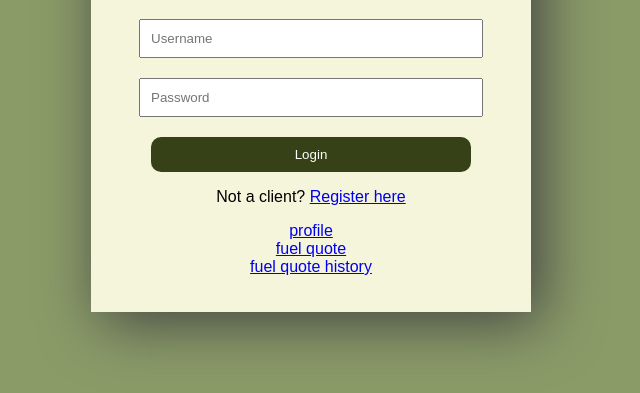
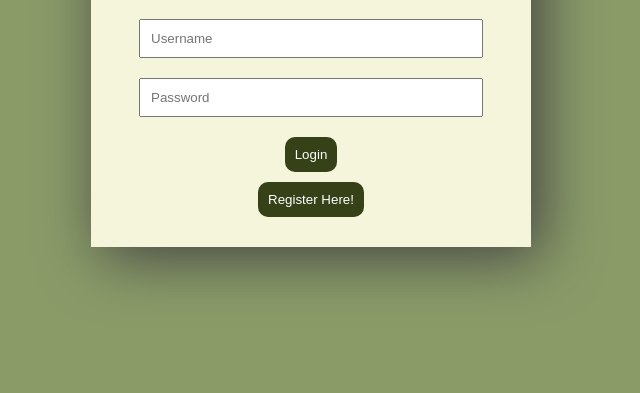
Before and after one commit to saalihahlatiff/FuelQuotePredictor, a plain HTML site: page index.html in a window 1280 px wide. Shown: the part 217-610 px from the top of the page, without its empty margins (329-969 px from the left). Drawn offline with Linux system fonts and the light colour scheme.

Commit message:
added some new restructures

```diff
--- a/client/style.css
+++ b/client/style.css
@@ -1,7 +1,11 @@
 body {
+  background-color: #8a9b68;
   padding: 10%;
+}
 
-  background-color: #8A9B68;
+.profile,
+.account {
+  padding: 5%;
 }
 
 .container {
@@ -10,7 +14,7 @@ body {
   padding: 20px;
 
   background-color: beige;
-  filter: drop-shadow(10px 10px 30px #424243)
+  filter: drop-shadow(10px 10px 30px #424243);
 }
 
 input,
@@ -20,7 +24,6 @@ button {
   margin: 10px auto;
   width: 80%;
   padding: 10px;
-
 }
 
 button {
@@ -29,19 +32,21 @@ button {
   border: none;
   cursor: pointer;
   border-radius: 10px;
+  max-width: fit-content;
 }
 
 button:hover {
   background-color: #2d0258;
 }
 
-h1, p{
+h1,
+p {
   font-family: sans-serif;
   text-align: center;
 }
 
 label {
-  text-align:left;
+  text-align: left;
   padding-left: 5%;
   padding-top: 5%;
 }
@@ -54,7 +59,17 @@ input {
   max-width: fit-content;
 }
 
-td, tr{
+td,
+tr {
   background-color: #e0e3ce;
   padding: 5% 2%;
 }
+
+a {
+  text-decoration: none;
+}
+
+.menu-options button {
+  max-width: none;
+  height: 80px;
+}
--- a/index.html
+++ b/index.html
@@ -8,22 +8,11 @@
   </head>
   <body>
     <div class="container">
-      <div id="loginForm">
-        <h1>Fuel Quote Predictor</h1>
-        <input type="text" id="username" placeholder="Username" />
-        <input type="password" id="password" placeholder="Password" />
-        <button>Login</button>
-        <p>
-          Not a client?
-          <a href="client/register.html">Register here</a>
-        </p>
-      </div>
-
-      <p>
-        <a href="client/profile.html">profile</a> <br />
-        <a href="client/fuelQuote.html">fuel quote</a> <br />
-        <a href="client/quoteHistory.html">fuel quote history</a>
-      </p>
+      <h1>Fuel Quote Predictor</h1>
+      <input type="text" id="username" placeholder="Username" />
+      <input type="password" id="password" placeholder="Password" />
+      <a href="client/profile.html"><button>Login</button></a>
+      <a href="client/register.html"><button>Register Here!</button></a>
     </div>
   </body>
 </html>
```
Also changed, not shown: client/profile.html (+2 -2 lines), client/register.html (+1 -1 lines).
